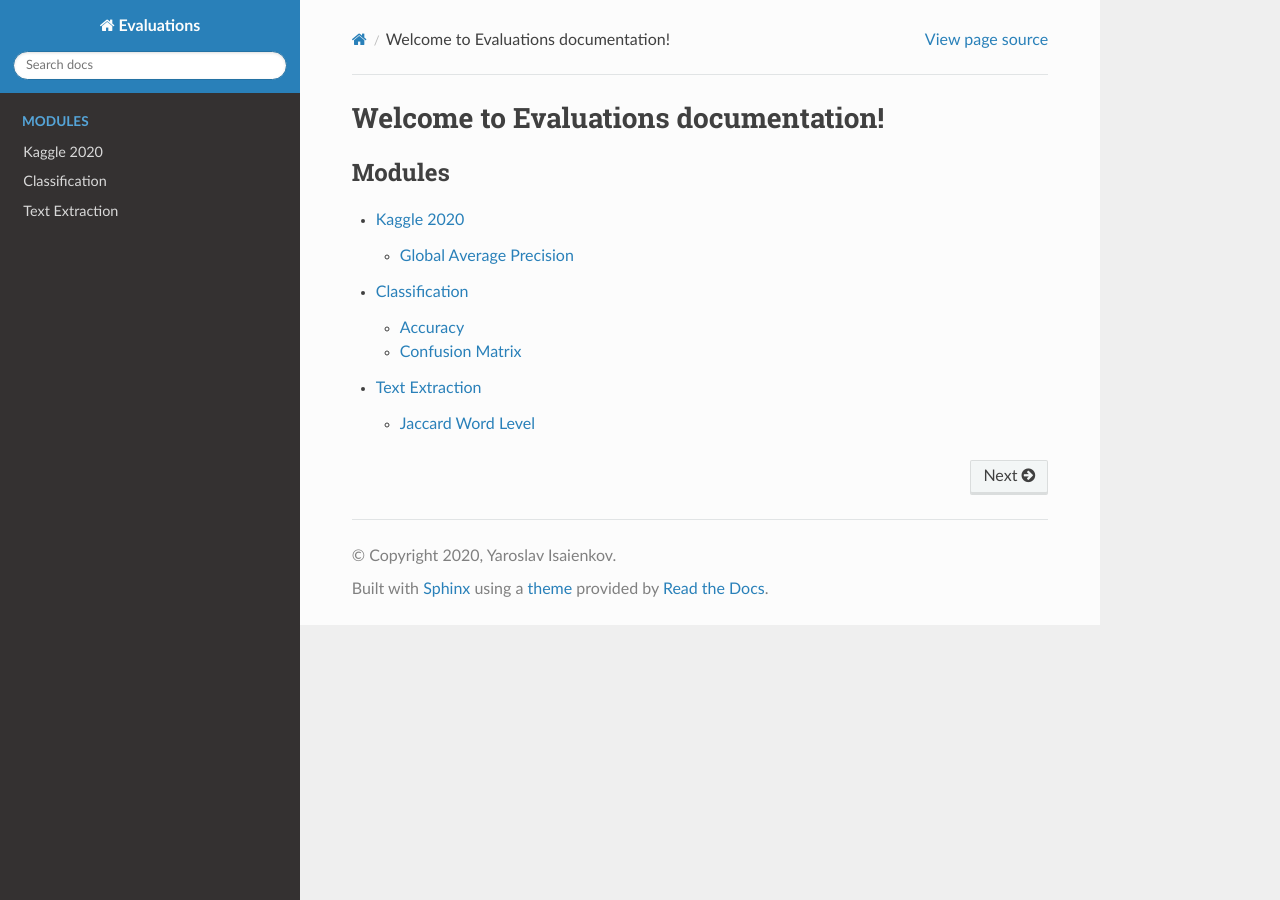
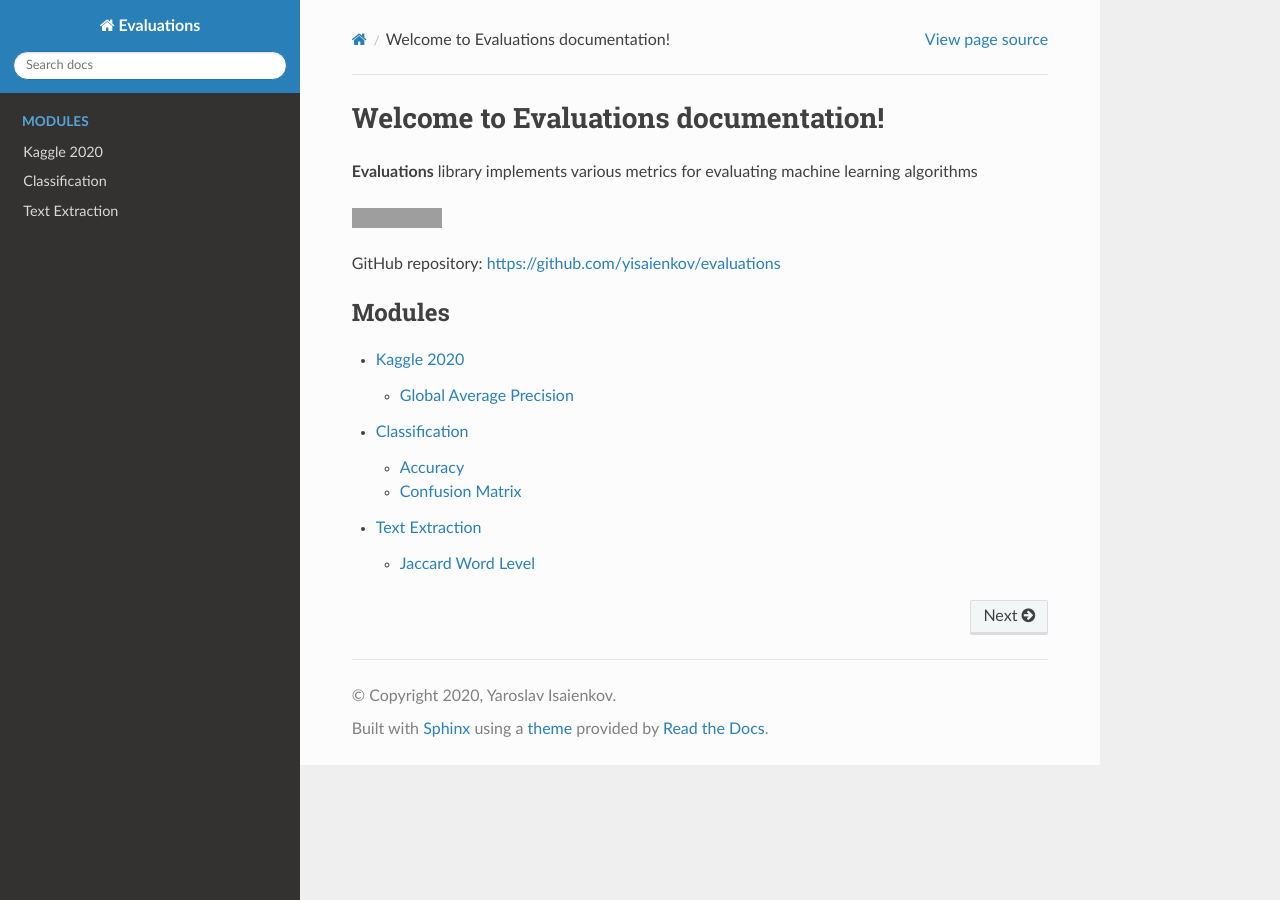
Before and after one commit to yisaienkov/evaluations, a Sphinx documentation site: the page built from docs/source/index.rst, in a window 1280 px wide. Built offline with Sphinx 7.4.7 and the Read the Docs theme 2.0.0, drawn with Linux system fonts in a browser that asks for light colours; grey boxes are pictures that could not be loaded.

Commit message:
Update docs structure

```diff
--- a/docs/source/classification.rst
+++ b/docs/source/classification.rst
@@ -4,5 +4,5 @@ Classification
 .. toctree::
    :maxdepth: 1
 
-   classification.basic.accuracy
-   classification.basic.confusion_matrix
+   classification/accuracy
+   classification/confusion_matrix
--- a/docs/source/index.rst
+++ b/docs/source/index.rst
@@ -1,6 +1,13 @@
 Welcome to Evaluations documentation!
 =====================================
+**Evaluations** library implements various metrics for evaluating machine learning algorithms
 
+
+.. image:: https://badge.fury.io/py/evaluations.svg
+    :target: https://badge.fury.io/py/evaluations
+
+
+GitHub repository: https://github.com/yisaienkov/evaluations
 
 .. toctree::
    :maxdepth: 2
--- a/docs/source/kaggle_2020.rst
+++ b/docs/source/kaggle_2020.rst
@@ -4,4 +4,4 @@ Kaggle 2020
 .. toctree::
    :maxdepth: 1
 
-   kaggle_2020.global_average_precision
+   kaggle_2020/global_average_precision
--- a/docs/source/text_extraction.rst
+++ b/docs/source/text_extraction.rst
@@ -4,4 +4,4 @@ Text Extraction
 .. toctree::
    :maxdepth: 1
 
-   text_extraction.jaccard_word_level
+   text_extraction/jaccard_word_level
```
Also changed, not shown: docs/source/classification/accuracy.rst (renamed from docs/source/classification.basic.accuracy.rst), docs/source/classification/confusion_matrix.rst (renamed from docs/source/classification.basic.confusion_matrix.rst), docs/source/kaggle_2020/global_average_precision.rst (renamed from docs/source/kaggle_2020.global_average_precision.rst), docs/source/text_extraction/jaccard_word_level.rst (renamed from docs/source/text_extraction.jaccard_word_level.rst).
